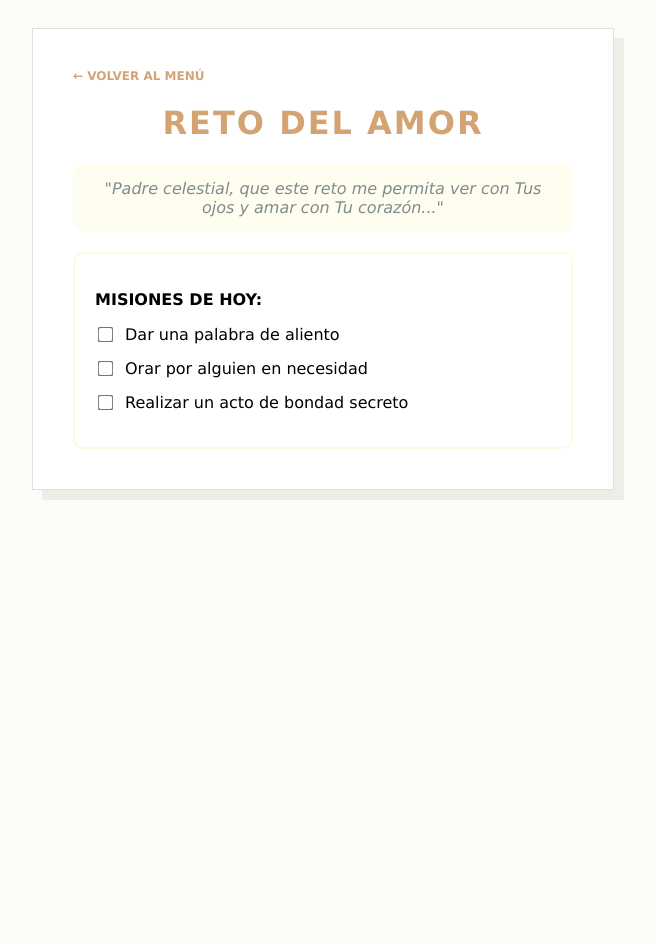
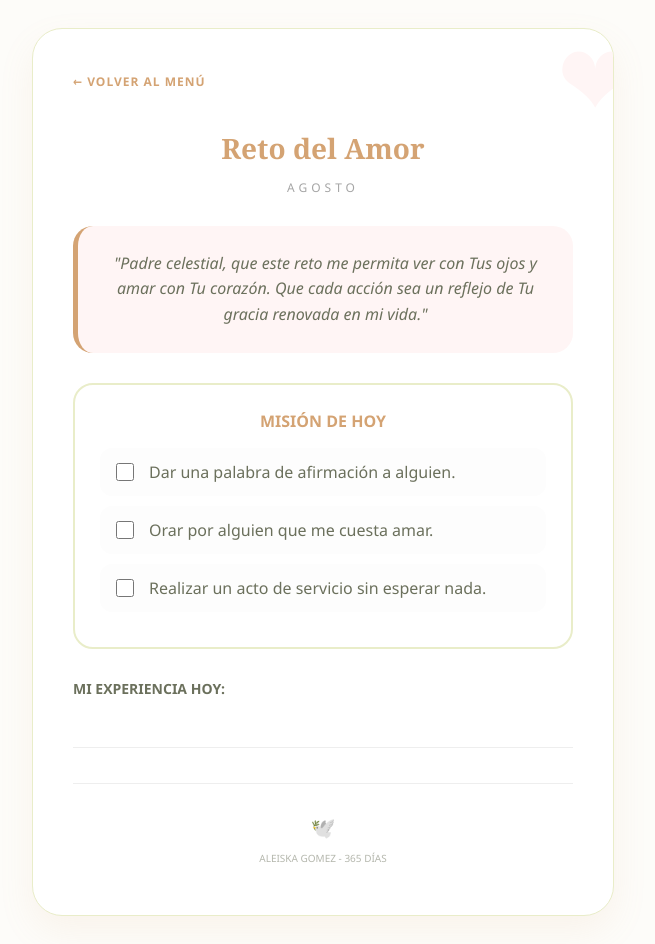
Before and after one commit to migratitudadios-png/mi-diario-gratitud, a plain HTML site: page reto-del-amor.html in a window 1280 px wide. Shown: the whole page, without its empty margins (317-972 px from the left). Before the commit the page ends 800 px from the top, so only its background shows below. Drawn offline with Linux system fonts and the light colour scheme.

Commit message:
Update reto-del-amor.html

```diff
--- a/reto-del-amor.html
+++ b/reto-del-amor.html
@@ -5,29 +5,173 @@
     <meta name="viewport" content="width=device-width, initial-scale=1.0">
     <title>Reto del Amor - Aleiska Gomez</title>
     <style>
-        body { background-color: #fdfcf9; font-family: 'Verdana', sans-serif; display: flex; flex-direction: column; align-items: center; padding: 20px; }
-        .hoja-reto { background: white; width: 100%; max-width: 500px; padding: 40px; border: 1px solid #e0e0e0; box-shadow: 10px 10px 0px #efede7; }
-        .btn-volver { text-decoration: none; color: #d4a373; font-size: 12px; font-weight: bold; margin-bottom: 20px; display: block; }
-        h1 { color: #d4a373; text-align: center; letter-spacing: 2px; }
-        .oracion { font-style: italic; color: #7f8c8d; text-align: center; margin: 20px 0; background: #fffcf0; padding: 15px; border-radius: 10px; }
-        .mision-box { border: 2px solid #fefae0; padding: 20px; border-radius: 10px; }
-        .check { margin: 15px 0; display: flex; align-items: center; gap: 10px; }
-        input[type="checkbox"] { accent-color: #d4a373; transform: scale(1.2); }
+        :root {
+            --rosa-pastel: #fff5f5;
+            --canela-suave: #d4a373;
+            --dorado: #e9edc9;
+            --texto: #6b705c;
+        }
+
+        body {
+            background-color: #fdfcf9;
+            font-family: 'Segoe UI', Tahoma, Geneva, Verdana, sans-serif;
+            display: flex;
+            justify-content: center;
+            padding: 20px;
+            color: var(--texto);
+        }
+
+        .hoja-reto {
+            background: white;
+            width: 100%;
+            max-width: 500px;
+            padding: 40px;
+            border-radius: 30px; /* Bordes muy suaves */
+            box-shadow: 0 15px 35px rgba(212, 163, 115, 0.1);
+            border: 1px solid var(--dorado);
+            position: relative;
+            overflow: hidden;
+        }
+
+        /* Adorno de esquina */
+        .hoja-reto::before {
+            content: '❤';
+            position: absolute;
+            top: -20px;
+            right: -20px;
+            font-size: 100px;
+            color: var(--rosa-pastel);
+            z-index: 0;
+        }
+
+        .contenido { position: relative; z-index: 1; }
+
+        .btn-volver {
+            text-decoration: none;
+            color: var(--canela-suave);
+            font-size: 12px;
+            font-weight: bold;
+            letter-spacing: 1px;
+            display: inline-block;
+            margin-bottom: 20px;
+        }
+
+        h1 {
+            color: var(--canela-suave);
+            text-align: center;
+            font-family: 'Georgia', serif;
+            font-size: 28px;
+            margin-bottom: 5px;
+        }
+
+        .subtitulo {
+            text-align: center;
+            font-size: 12px;
+            letter-spacing: 4px;
+            margin-bottom: 30px;
+            color: #a5a5a5;
+        }
+
+        .oracion-especial {
+            background: var(--rosa-pastel);
+            padding: 25px;
+            border-radius: 20px;
+            font-style: italic;
+            text-align: center;
+            line-height: 1.6;
+            margin-bottom: 30px;
+            border-left: 5px solid var(--canela-suave);
+        }
+
+        .mision-diaria {
+            background: #ffffff;
+            border: 2px solid var(--dorado);
+            padding: 25px;
+            border-radius: 20px;
+        }
+
+        .mision-diaria h3 {
+            margin-top: 0;
+            color: var(--canela-suave);
+            font-size: 16px;
+            text-align: center;
+        }
+
+        .tarea {
+            display: flex;
+            align-items: center;
+            background: #fdfdfd;
+            margin: 10px 0;
+            padding: 12px;
+            border-radius: 12px;
+            transition: 0.3s;
+        }
+
+        .tarea:hover { background: var(--rosa-pastel); }
+
+        input[type="checkbox"] {
+            margin-right: 15px;
+            accent-color: var(--canela-suave);
+            width: 18px;
+            height: 18px;
+            cursor: pointer;
+        }
+
+        .reflexion-espacio {
+            margin-top: 30px;
+        }
+
+        .linea-escribir {
+            border-bottom: 1px solid #eee;
+            height: 35px;
+            width: 100%;
+        }
+
+        .corazon-final {
+            text-align: center;
+            margin-top: 30px;
+            color: var(--canela-suave);
+            font-size: 20px;
+        }
     </style>
 </head>
 <body>
-    <div class="hoja-reto">
+
+<div class="hoja-reto">
+    <div class="contenido">
         <a href="index.html" class="btn-volver">← VOLVER AL MENÚ</a>
-        <h1>RETO DEL AMOR</h1>
-        <div class="oracion">
-            "Padre celestial, que este reto me permita ver con Tus ojos y amar con Tu corazón..."
+
+        <h1>Reto del Amor</h1>
+        <p class="subtitulo">AGOSTO</p>
+
+        <div class="oracion-especial">
+            "Padre celestial, que este reto me permita ver con Tus ojos y amar con Tu corazón. Que cada acción sea un reflejo de Tu gracia renovada en mi vida."
         </div>
-        <div class="mision-box">
-            <p><strong>MISIONES DE HOY:</strong></p>
-            <div class="check"><input type="checkbox"> <span>Dar una palabra de aliento</span></div>
-            <div class="check"><input type="checkbox"> <span>Orar por alguien en necesidad</span></div>
-            <div class="check"><input type="checkbox"> <span>Realizar un acto de bondad secreto</span></div>
+
+        <div class="mision-diaria">
+            <h3>MISIÓN DE HOY</h3>
+
+            <div class="tarea">
+                <input type="checkbox"> <span>Dar una palabra de afirmación a alguien.</span>
+            </div>
+            <div class="tarea">
+                <input type="checkbox"> <span>Orar por alguien que me cuesta amar.</span>
+            </div>
+            <div class="tarea">
+                <input type="checkbox"> <span>Realizar un acto de servicio sin esperar nada.</span>
+            </div>
         </div>
+
+        <div class="reflexion-espacio">
+            <p style="font-size: 14px; font-weight: bold;">MI EXPERIENCIA HOY:</p>
+            <div class="linea-escribir"></div>
+            <div class="linea-escribir"></div>
+        </div>
+
+        <div class="corazon-final">🕊️</div>
+        <p style="text-align:center; font-size: 10px; opacity: 0.5;">ALEISKA GOMEZ - 365 DÍAS</p>
     </div>
+</div>
+
 </body>
 </html>
```
